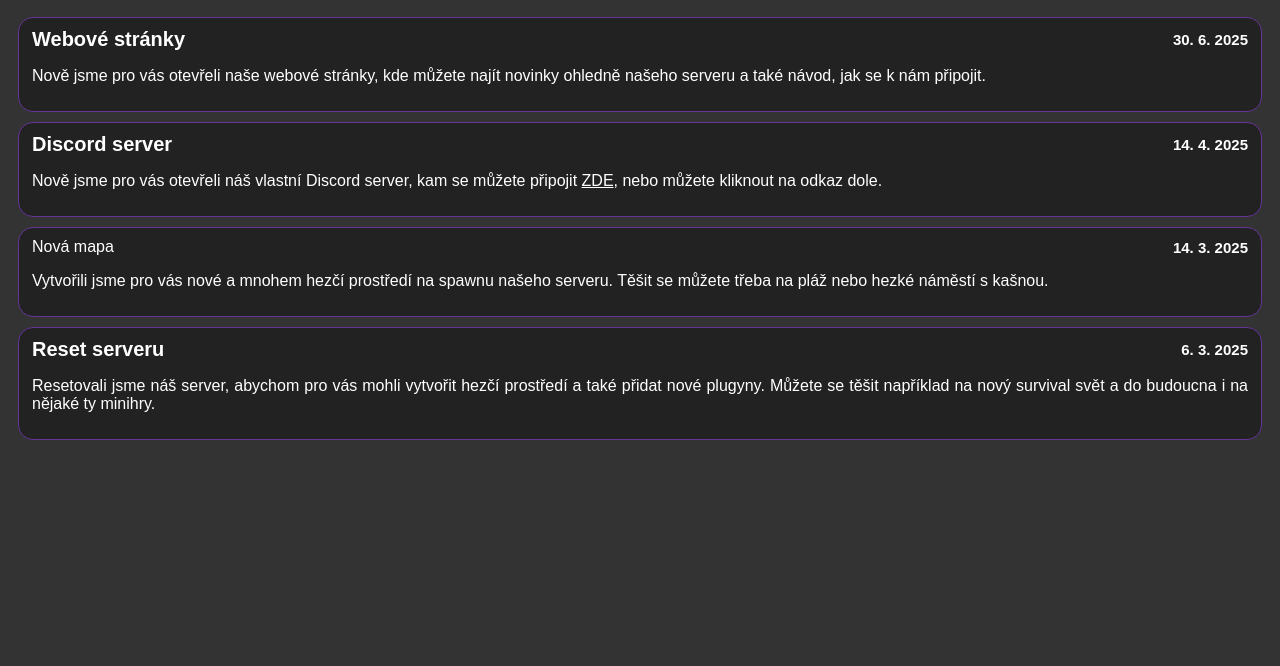
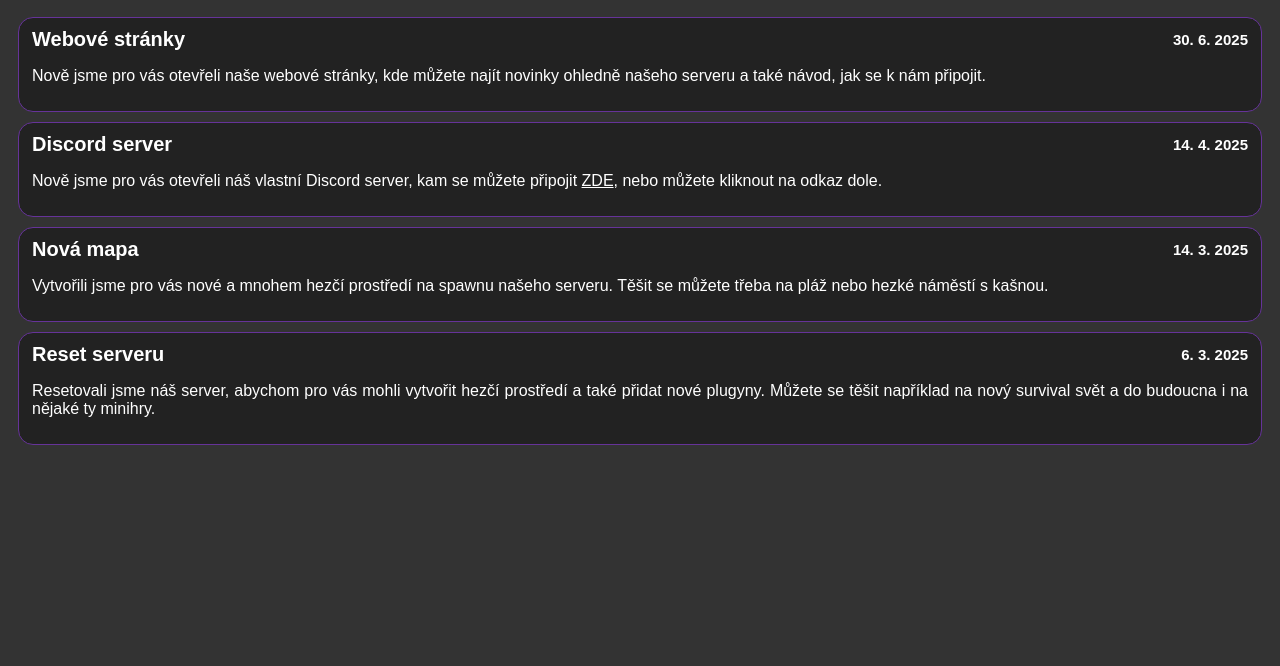
Before and after one commit to MADCraftGit/WEB, a plain HTML site: page news.html in a window 1280 px wide. Shown: the part 59-725 px from the top of the page. Drawn offline with Linux system fonts and the light colour scheme.

Commit message:
Add files via upload

```diff
--- a/news.html
+++ b/news.html
@@ -52,7 +52,7 @@
 
   <div class="news">
     <div class="head">
-      <span class="news-name">Nová mapa</span>
+      <span class="name">Nová mapa</span>
       <span class="date">14. 3. 2025</span>
     </div>
     <div class="content">
```
